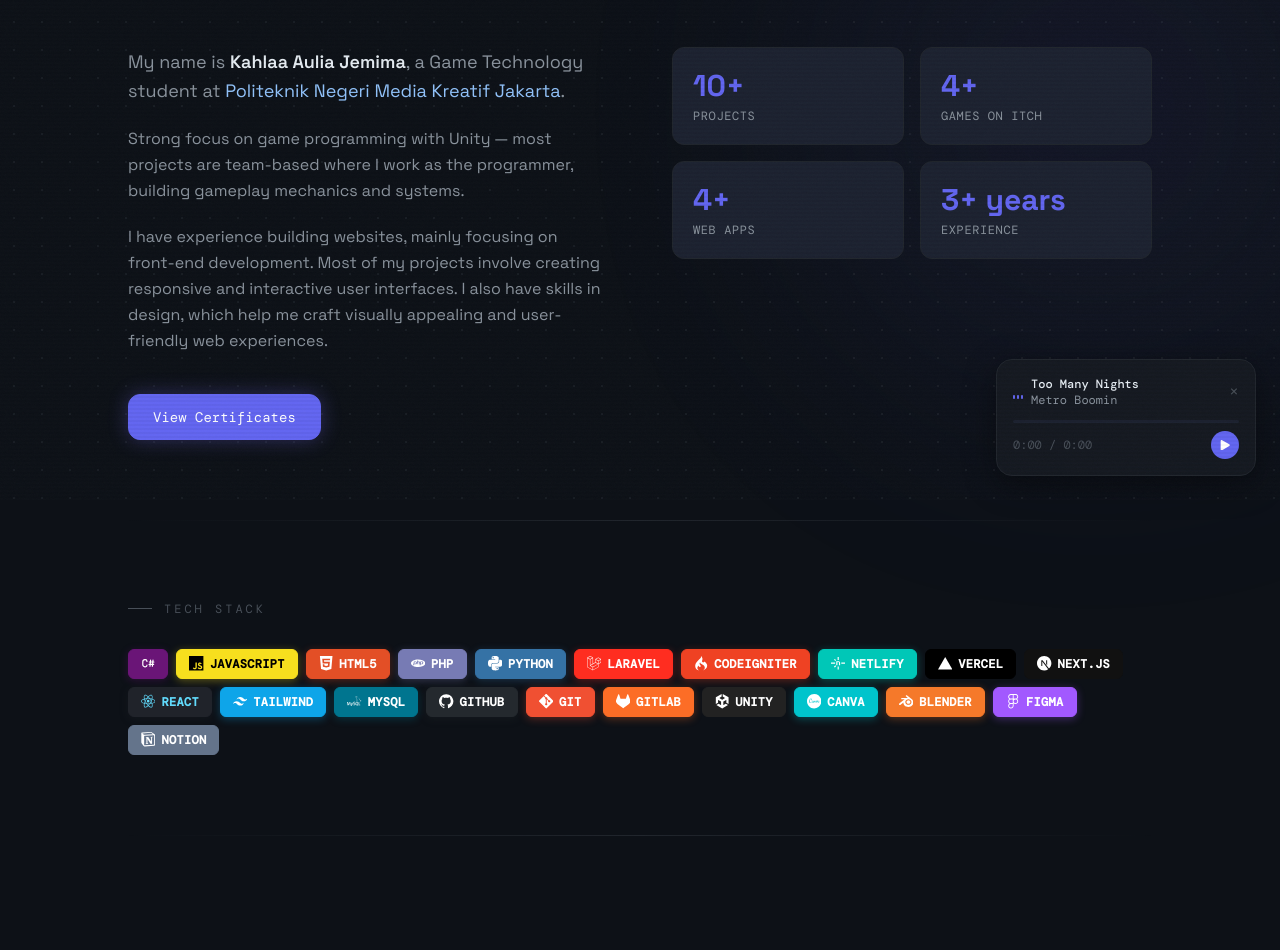
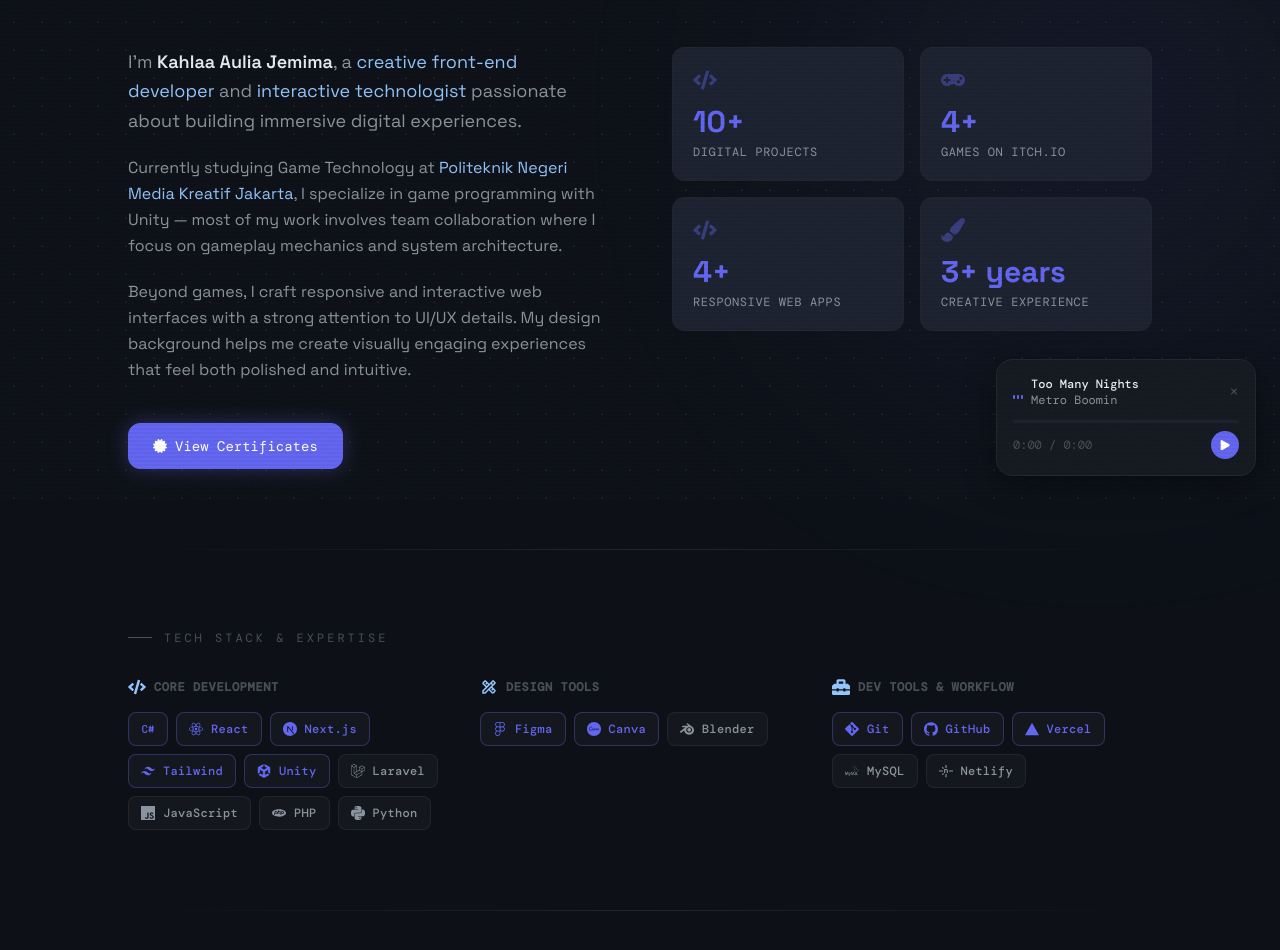
Before and after one commit to Jemsdiggory/my-portfolio, a Next.js app: page /about in a window 1280 px wide. Shown: the part 300-1250 px from the top of the page. Built offline with nearby package versions, Linux system fonts and the light colour scheme; a web font is replaced by a local one.

Commit message:
redesign about page

```diff
--- a/app/about/page.js
+++ b/app/about/page.js
@@ -3,48 +3,60 @@
 import { motion } from "framer-motion"
 import Navbar from "../components/Navbar"
 import {
-  SiJavascript, SiHtml5, SiPhp, SiPython,
+  SiJavascript, SiPhp, SiPython,
   SiNetlify, SiVercel, SiNextdotjs, SiReact, SiTailwindcss,
-  SiMysql, SiGithub, SiGit, SiGitlab,
-  SiUnity, SiCanva, SiBlender, SiFigma,
-  SiLaravel, SiCodeigniter,
-  SiNotion,
+  SiMysql, SiGithub, SiGit,
+  SiUnity, SiBlender, SiFigma,
+  SiLaravel, SiCanva,
 } from "react-icons/si"
-import { FaGamepad, FaBolt } from "react-icons/fa"
+import { FaGamepad, FaCode, FaPaintBrush, FaToolbox, FaFileAlt, FaCertificate } from "react-icons/fa"
 import { TbBrandCSharp } from "react-icons/tb"
+import { MdOutlineDesignServices } from "react-icons/md"
 
-// Each badge: { icon, label, bg, fg }
-const techStack = [
-  { icon: TbBrandCSharp,  label: "",           bg: "#6a1577", fg: "#fff" },
-  { icon: SiJavascript,   label: "JavaScript",   bg: "#f7df1e", fg: "#000" },
-  { icon: SiHtml5,        label: "HTML5",        bg: "#e34f26", fg: "#fff" },
-  { icon: SiPhp,          label: "PHP",          bg: "#777bb4", fg: "#fff" },
-  { icon: SiPython,       label: "Python",       bg: "#3572a5", fg: "#fff" },
-  { icon: SiLaravel,      label: "Laravel",      bg: "#ff2d20", fg: "#fff" },
-  { icon: SiCodeigniter,  label: "CodeIgniter",  bg: "#ef4223", fg: "#fff" },
-  { icon: SiNetlify,      label: "Netlify",      bg: "#00c7b7", fg: "#fff" },
-  { icon: SiVercel,       label: "Vercel",       bg: "#000",    fg: "#fff" },
-  { icon: SiNextdotjs,    label: "Next.js",      bg: "#111",    fg: "#fff" },
-  { icon: SiReact,        label: "React",        bg: "#20232a", fg: "#61dafb" },
-  { icon: SiTailwindcss,  label: "Tailwind",     bg: "#0ea5e9", fg: "#fff" },
-  { icon: SiMysql,        label: "MySQL",        bg: "#00758f", fg: "#fff" },
-  { icon: SiGithub,       label: "GitHub",       bg: "#24292e", fg: "#fff" },
-  { icon: SiGit,          label: "Git",          bg: "#f05032", fg: "#fff" },
-  { icon: SiGitlab,       label: "GitLab",       bg: "#fc6d26", fg: "#fff" },
-  { icon: SiUnity,        label: "Unity",        bg: "#222",    fg: "#fff" },
-  { icon: SiCanva,        label: "Canva",        bg: "#00c4cc", fg: "#fff" },
-  { icon: SiBlender,      label: "Blender",      bg: "#f5792a", fg: "#fff" },
-  { icon: SiFigma,        label: "Figma",        bg: "#a259ff", fg: "#fff" },
-  { icon: SiNotion, label:"Notion", bg: "var(--accent3)", fg: "#fff" },
-
+// Curated tech stack - grouped by category
+const techCategories = [
+  {
+    title: "Core Development",
+    icon: FaCode,
+    items: [
+      { icon: TbBrandCSharp, name: "", highlight: true },
+      { icon: SiReact, name: "React", highlight: true },
+      { icon: SiNextdotjs, name: "Next.js", highlight: true },
+      { icon: SiTailwindcss, name: "Tailwind", highlight: true },
+      { icon: SiUnity, name: "Unity", highlight: true },
+      { icon: SiLaravel, name: "Laravel", highlight: false },
+      { icon: SiJavascript, name: "JavaScript", highlight: false },
+      { icon: SiPhp, name: "PHP", highlight: false },
+      { icon: SiPython, name: "Python", highlight: false },
+    ]
+  },
+  {
+    title: "Design Tools",
+    icon: MdOutlineDesignServices,
+    items: [
+      { icon: SiFigma, name: "Figma", highlight: true },
+      { icon: SiCanva, name: "Canva", highlight: true },
+      { icon: SiBlender, name: "Blender", highlight: false },
+    ]
+  },
+  {
+    title: "Dev Tools & Workflow",
+    icon: FaToolbox,
+    items: [
+      { icon: SiGit, name: "Git", highlight: true },
+      { icon: SiGithub, name: "GitHub", highlight: true },
+      { icon: SiVercel, name: "Vercel", highlight: true },
+      { icon: SiMysql, name: "MySQL", highlight: false },
+      { icon: SiNetlify, name: "Netlify", highlight: false },
+    ]
+  }
 ]
 
-
 const stats = [
-  { label: "Projects",        value: "10+" },
-  { label: "Games on Itch",   value: "4+"  },
-  { label: "Web Apps",        value: "4+" },
-  { label: "Experience",      value: "3+ years" },
+  { label: "Digital Projects", value: "10+", icon: FaCode },
+  { label: "Games on Itch.io", value: "4+", icon: FaGamepad },
+  { label: "Responsive Web Apps", value: "4+", icon: FaCode },
+  { label: "Creative Experience", value: "3+ years", icon: FaPaintBrush },
 ]
 
 export default function AboutPage() {
@@ -89,61 +101,68 @@
           {/* ── Top: bio + stats ── */}
           <div className="grid md:grid-cols-2 gap-16 items-start mb-20">
 
-            {/* Left — text */}
+            {/* Left — text (improved, more creative) */}
             <motion.div
               initial={{ opacity: 0, y: 30 }}
               animate={{ opacity: 1, y: 0 }}
               transition={{ duration: 0.7, delay: 0.2 }}
             >
               <p className="font-display text-lg leading-relaxed mb-5" style={{ color: "var(--text-muted)" }}>
-                My name is{" "}
+                I'm{" "}
                 <span style={{ color: "var(--text)" }} className="font-semibold">Kahlaa Aulia Jemima</span>
-                , a Game Technology student at{" "}
-                <span style={{ color: "var(--accent2)" }}>Politeknik Negeri Media Kreatif Jakarta</span>.
+                , a <span style={{ color: "var(--accent2)" }}>creative front-end developer</span> and{" "}
+                <span style={{ color: "var(--accent2)" }}>interactive technologist</span> passionate about building immersive digital experiences.
               </p>
               <p className="font-display leading-relaxed mb-5" style={{ color: "var(--text-muted)" }}>
-                Strong focus on game programming with Unity — most projects are team-based where I work as the programmer, building gameplay mechanics and systems.
+                Currently studying Game Technology at{" "}
+                <span style={{ color: "var(--accent2)" }}>Politeknik Negeri Media Kreatif Jakarta</span>,
+                I specialize in game programming with Unity — most of my work involves team collaboration where I focus on
+                gameplay mechanics and system architecture.
               </p>
               <p className="font-display leading-relaxed mb-10" style={{ color: "var(--text-muted)" }}>
-                I have experience building websites, mainly focusing on front-end development. Most of my projects involve creating responsive and interactive user interfaces. I also have skills in design, which help me craft visually appealing and user-friendly web experiences.
+                Beyond games, I craft responsive and interactive web interfaces with a strong attention to UI/UX details.
+                My design background helps me create visually engaging experiences that feel both polished and intuitive.
               </p>
 
               <div className="flex flex-wrap gap-4">
-                {/*<a
-                  href="/cv-jemima.pdf"
-                  download
-                  className="btn-glow font-mono text-sm px-6 py-3 rounded-xl border font-medium"
-                  style={{ background: "var(--accent)", borderColor: "var(--accent)", color: "#fff", boxShadow: "0 0 20px rgba(123,108,255,0.3)" }}
-                >
-                  Download CV
-                </a> */}
                 <a
                   href="https://drive.google.com/drive/folders/1kt9f7LqDxekNFbaxsKN0Zo3FNiLahmDa?usp=drive_link"
                   target="_blank"
-                  className="btn-glow font-mono text-sm px-6 py-3 rounded-xl border"
+                  className="btn-glow font-mono text-sm px-6 py-3 rounded-xl border inline-flex items-center gap-2"
                   style={{ background: "var(--accent)", borderColor: "var(--accent)", color: "#fff", boxShadow: "0 0 20px rgba(123,108,255,0.3)" }}
                 >
+                  <FaCertificate size={14} />
                   View Certificates
                 </a>
+
               </div>
             </motion.div>
 
-            {/* Right — stats */}
+            {/* Right — stats (improved with icons and glow) */}
             <motion.div
               initial={{ opacity: 0, y: 30 }}
               animate={{ opacity: 1, y: 0 }}
               transition={{ duration: 0.7, delay: 0.3 }}
               className="grid grid-cols-2 gap-4"
             >
-              {stats.map((s, i) => (
+              {stats.map((s, i) => {
+                const Icon = s.icon
+                return (
                   <motion.div
                     key={s.label}
                     initial={{ opacity: 0, y: 16 }}
                     animate={{ opacity: 1, y: 0 }}
                     transition={{ delay: 0.35 + i * 0.07 }}
-                  className="p-5 rounded-xl border"
+                    className="relative p-5 rounded-xl border group overflow-hidden"
                     style={{ borderColor: "var(--border)", background: "var(--surface2)" }}
+                    whileHover={{ y: -4, transition: { duration: 0.2 } }}
                   >
+                    {/* subtle corner gradient glow */}
+                    <div
+                      className="absolute top-0 right-0 w-20 h-20 rounded-full opacity-0 group-hover:opacity-20 transition-opacity duration-500 pointer-events-none"
+                      style={{ background: "radial-gradient(circle, var(--accent) 0%, transparent 70%)", transform: "translate(30%, -30%)" }}
+                    />
+                    <Icon className="mb-3 opacity-40" size={24} style={{ color: "var(--accent)" }} />
                     <p className="font-display font-extrabold text-3xl mb-1" style={{ color: "var(--accent)" }}>
                       {s.value}
                     </p>
@@ -151,13 +170,14 @@
                       {s.label}
                     </p>
                   </motion.div>
-              ))}
+                )
+              })}
             </motion.div>
           </div>
 
           <hr className="hr-accent mb-20" />
 
-          {/* ── Tech Stack badges ── */}
+          {/* ── Tech Stack (improved: categorized, monochrome, premium) ── */}
           <motion.div
             initial={{ opacity: 0, y: 24 }}
             animate={{ opacity: 1, y: 0 }}
@@ -166,37 +186,62 @@
           >
             <p className="font-mono text-xs tracking-[0.25em] uppercase mb-8 flex items-center gap-3" style={{ color: "var(--text-dim)" }}>
               <span className="inline-block w-6 h-px" style={{ background: "var(--text-dim)" }} />
-              Tech Stack
+              Tech Stack & Expertise
             </p>
 
-            <div className="flex flex-wrap gap-2">
-              {techStack.map((tech, i) => {
-                const Icon = tech.icon
+            <div className="grid md:grid-cols-3 gap-8">
+              {techCategories.map((category, catIdx) => {
+                const CategoryIcon = category.icon
                 return (
                   <motion.div
-                    key={tech.label}
-                    initial={{ opacity: 0, y: 8 }}
+                    key={category.title}
+                    initial={{ opacity: 0, y: 20 }}
                     animate={{ opacity: 1, y: 0 }}
-                    transition={{ delay: 0.45 + i * 0.03 }}
-                    className="flex items-center gap-1.5 px-3 py-1.5 rounded-md font-mono text-xs font-semibold uppercase tracking-wide select-none"
+                    transition={{ delay: 0.45 + catIdx * 0.1 }}
+                  >
+                    <div className="flex items-center gap-2 mb-4">
+                      <CategoryIcon size={18} style={{ color: "var(--accent2)" }} />
+                      <h3 className="font-mono text-xs font-semibold uppercase tracking-wider" style={{ color: "var(--text-dim)" }}>
+                        {category.title}
+                      </h3>
+                    </div>
+                    <div className="flex flex-wrap gap-2">
+                      {category.items.map((item, idx) => {
+                        const Icon = item.icon
+                        return (
+                          <motion.div
+                            key={item.name}
+                            initial={{ opacity: 0, scale: 0.9 }}
+                            animate={{ opacity: 1, scale: 1 }}
+                            transition={{ delay: 0.5 + catIdx * 0.1 + idx * 0.03 }}
+                            className="group flex items-center gap-2 px-3 py-2 rounded-lg font-mono text-xs font-medium tracking-wide transition-all duration-300 cursor-default"
                             style={{
-                      background: tech.bg,
-                      color: tech.fg,
-                      boxShadow: `0 2px 8px ${tech.bg}55`,
-                      border: `1px solid ${tech.bg}`,
-                      transition: "box-shadow 0.3s, filter 0.3s",
+                              background: "rgba(255,255,255,0.03)",
+                              border: `1px solid ${item.highlight ? "rgba(123,108,255,0.3)" : "rgba(255,255,255,0.06)"}`,
+                              color: item.highlight ? "var(--accent)" : "var(--text-muted)",
+                              backdropFilter: "blur(8px)",
+                            }}
+                            whileHover={{
+                              y: -2,
+                              transition: { duration: 0.2 }
                             }}
                             onMouseEnter={e => {
-                      e.currentTarget.style.boxShadow = `0 0 16px ${tech.bg}cc`
-                      e.currentTarget.style.filter = "brightness(1.15)"
+                              e.currentTarget.style.borderColor = "var(--accent)"
+                              e.currentTarget.style.background = "rgba(123,108,255,0.1)"
+                              e.currentTarget.style.boxShadow = "0 0 16px rgba(123,108,255,0.2)"
                             }}
                             onMouseLeave={e => {
-                      e.currentTarget.style.boxShadow = `0 2px 8px ${tech.bg}55`
-                      e.currentTarget.style.filter = "brightness(1)"
+                              e.currentTarget.style.borderColor = item.highlight ? "rgba(123,108,255,0.3)" : "rgba(255,255,255,0.06)"
+                              e.currentTarget.style.background = "rgba(255,255,255,0.03)"
+                              e.currentTarget.style.boxShadow = "none"
                             }}
                           >
-                    <Icon style={{ fontSize: "0.9rem" }} />
-                    {tech.label}
+                            <Icon size={14} />
+                            {item.name}
+                          </motion.div>
+                        )
+                      })}
+                    </div>
                   </motion.div>
                 )
               })}
@@ -205,8 +250,6 @@
 
           <hr className="hr-accent mb-20" />
 
-
-
         </div>
       </main>
     </>
```
Lines whose indentation alone changed are shown as unchanged.
